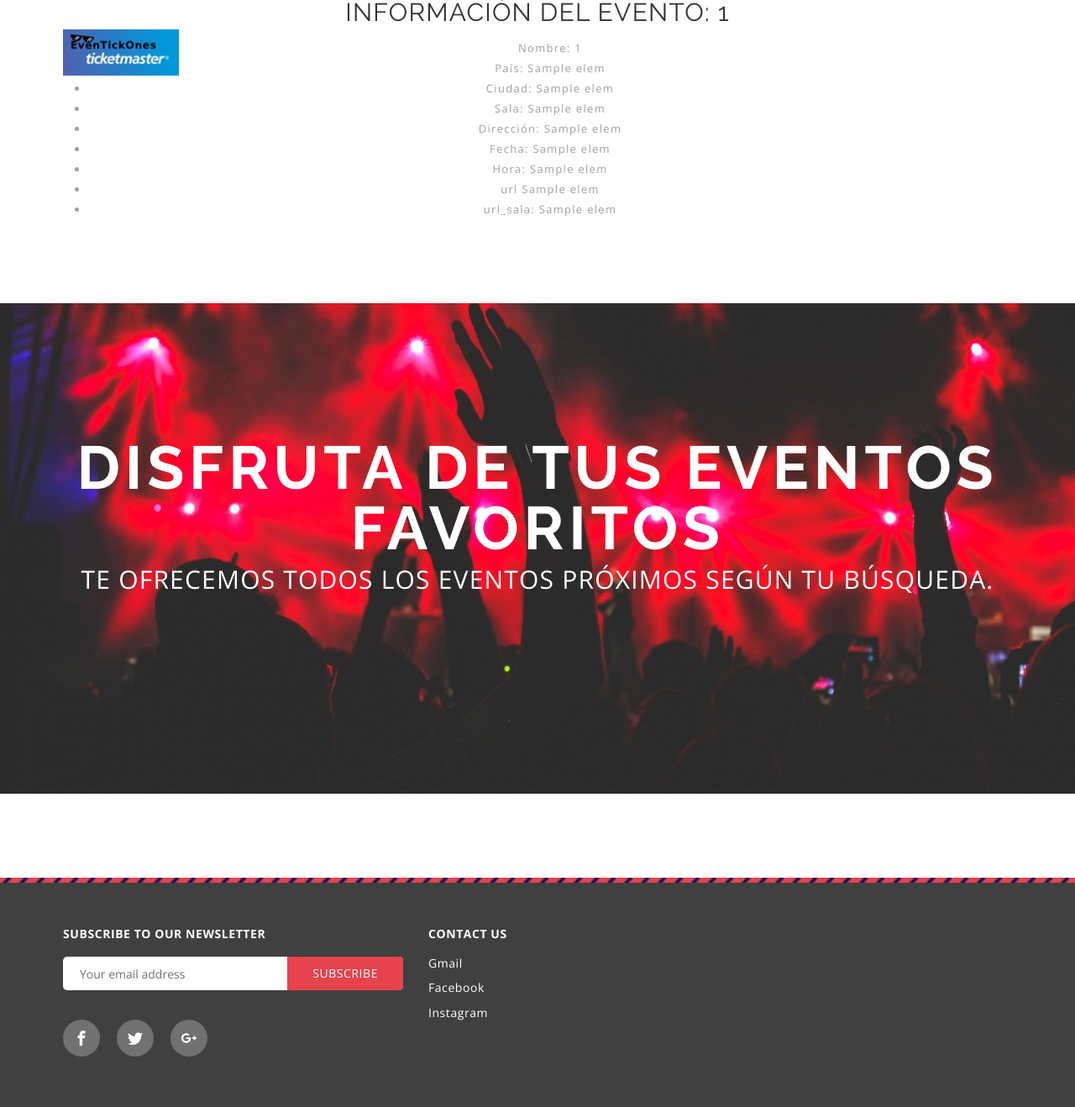
After one commit to CeliaGMqrz/eventickones_api, a Flask app: template templates/detalle_eventos.html in a window 1280 px wide. The commit adds this page. Shown: the whole page at 84% size. Run offline with Flask 2, Linux system fonts and the light colour scheme; the template is opened without the code that fills it: most values are stand-ins (such as "Sample title", 1, 10 or a date in 2020); some web fonts are replaced.

Commit message:
creada pagina detalle evento

```diff
--- a/app.py
+++ b/app.py
@@ -75,11 +75,14 @@ def eventos():
                 urls_sala=[]
                 fechas_cambiadas=[]
                 fecha_str=[]
+                identificadores=[]
                 #Contabilizamos el número de coincidencias
                 coincidencias=0
                 pais=request.form.get("pais")
                 #Guardar contenido en listas
                 for elem in contenido["_embedded"]["events"]:
+                    #IDENTIFICADORES
+                    identificadores.append(elem["id"])
                     #NOMBRES
                     nombres.append(elem["name"])
                     #CIUDADES
@@ -116,11 +119,79 @@ def eventos():
                     else:
                         urls_sala.append("-")
 
-                filtro=zip(nombres,paises,ciudades,salas,direccion,fecha_str,horas,urls,urls_sala)
+                filtro=zip(nombres,paises,ciudades,salas,direccion,fecha_str,horas,urls,urls_sala,identificadores)
 
                 return render_template("index.html",filtro=filtro,palabra_clave=palabra_clave,paises=lista_paises,coincidencias=coincidencias,pais=pais)
     else:
         abort(404)
 
 
+#Ruta de detalle del evento
+@app.route('/evento/<identificador>',methods=["GET","POST"])
+def detallevento(identificador):
+    #En una variable key, guardamos por el diccionario os.environ nuestra key
+    key=os.environ["apikey"]
+    #Creamos el diccionario con los parámetros necesarios
+    payload = {'apikey':key,'id':identificador}
+    #Guardamos la petición en una variable(urlbase + diccionario con parametros)
+    r=requests.get(url_base+'events',params=payload)
+
+	#Comprobamos que la petición genera un 200
+    if r.status_code == 200:
+        #Guardamos el contenido de la petición1
+        contenido = r.json()
+        nombres=[]
+        fechas=[]
+        horas=[]
+        salas=[]
+        direccion=[]
+        ciudades=[]
+        paises=[]
+        urls=[]
+        urls_sala=[]
+        fechas_cambiadas=[]
+        fecha_str=[]
+
+        #Guardar contenido en listas
+        for elem in contenido["_embedded"]["events"]:
+            #NOMBRES
+            nombres.append(elem["name"])
+            #CIUDADES
+            ciudades.append(elem["_embedded"]["venues"][0]["city"]["name"])
+            #PAISES
+            paises.append(elem["_embedded"]["venues"][0]["country"]["name"])
+            #SALAS
+            if "name" in elem["_embedded"]["venues"][0]:
+                salas.append(elem["_embedded"]["venues"][0]["name"])
+            else:
+                salas.append("-")
+            #DIRECCIONES
+            if "address" in elem["_embedded"]["venues"][0]:
+                direccion.append(elem["_embedded"]["venues"][0]["address"]["line1"])
+            else:
+                direccion.append("-")
+            #FECHAS CON CAMBIO DE FORMATO
+            fechas.append(elem["dates"]["start"]["localDate"])
+            for fecha in fechas:
+                fechas_cambiadas.append(datetime.strptime(fecha, '%Y-%m-%d'))
+            for fecha in fechas_cambiadas:
+                fecha_str.append(datetime.strftime(fecha, '%d/%m/%Y'))
+            #HORAS: A veces la hora no esta especificada así que nos aseguramos de ello.
+            if "localTime" in elem["dates"]["start"]:
+                horas.append(elem["dates"]["start"]["localTime"])
+            else:
+                horas.append("-")
+            #URLS
+            urls.append(elem["url"])
+            if "url" in elem["_embedded"]["venues"][0]:
+                urls_sala.append(elem["_embedded"]["venues"][0]["url"])
+            else:
+                urls_sala.append("-")
+
+        filtro=zip(nombres,paises,ciudades,salas,direccion,fecha_str,horas,urls,urls_sala)
+        return render_template("detalle_eventos.html",filtro=filtro)
+
+
+
+
 app.run(debug=True)
--- /dev/null
+++ b/templates/detalle_eventos.html
@@ -0,0 +1,26 @@
+{% extends "base.html" %}
+{% block title %}INFORMACIÓN DEL EVENTO{% endblock %}
+{% block contenido %}
+         <!-- Destinations Section -->
+        <section class="section section-destination">
+          <!-- Title -->
+            <div class="section-title">
+               <div class="container">
+                  {% for elem in filtro -%}
+                  <h2 class="title">INFORMACIÓN DEL EVENTO: {{elem[0]}}</h2>
+                  <ul class="text align-center">
+                      <li>Nombre: {{elem[0]}}</li>
+                      <li>País: {{elem[1]}}</li>
+                      <li>Ciudad: {{elem[2]}}</li>
+                      <li>Sala: {{elem[3]}}</li>
+                      <li>Dirección: {{elem[4]}}</li>
+                      <li>Fecha: {{elem[5]}}</li>
+                      <li>Hora: {{elem[6]}}</li>
+                      <li>url {{elem[7]}}</li>
+                      <li>url_sala: {{elem[8]}}</li>
+                  </ul>
+                  {% endfor -%}
+               </div>
+            </div>
+        </section>
+{% endblock %}
--- a/templates/index.html
+++ b/templates/index.html
@@ -69,7 +69,7 @@
                                           <th class="cell100 column2">Hora</th>
                                           <th class="cell100 column3">País</th>
                                           <th class="cell100 column4">Ciudad</th>
-                                          <th class="cell100 column4">Más info</th>
+                                          <th class="cell100 column4">Entradas</th>
 
                                        </tr>
                                     </thead>
@@ -82,12 +82,12 @@
                                     {% for elem in filtro -%}
                                        {% if elem [0] and elem[1] %}
                                        <tr class="row100 body">
-                                          <td class="cell100 column1">{{elem[0]}}</td>
+                                          <td class="cell100 column1"><u><a href="/evento/{{elem[9]}}">{{elem[0]}}</a></u></td>
                                           <td class="cell100 column2">{{elem[5]}}</td>
                                           <td class="cell100 column3">{{elem[6]}}</td>
                                           <td class="cell100 column3">{{elem[1]}}</td>
                                           <td class="cell100 column4">{{elem[2]}}</td>
-                                          <td class="cell100 column4"><u><a href="{{elem[7]}}">+ INFO</a></u></td>
+                                          <td class="cell100 column4"><u><a href="{{elem[7]}}">Ver entrada</a></u></td>
                                        </tr>
                                        {% endif %}
                                     {% endfor -%}
```
